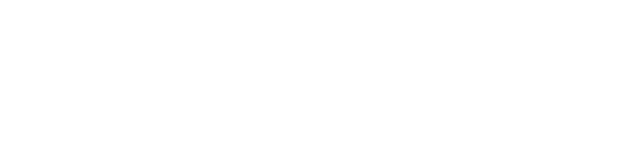
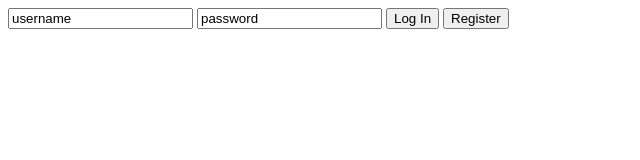
Before and after one commit to Chicago18/team-16, a plain HTML site: page final/index.html in a window 1280 px wide. Shown: the whole page, without its empty margins (0-640 px from the left). Drawn offline with Linux system fonts and the light colour scheme.

Commit message:
a login form

```diff
--- a/final/index.html
+++ b/final/index.html
@@ -6,7 +6,15 @@
 </head>
 
 <body>
-
+	<!--navbar woot; inclues login, -->
+	<!--<div class = "topnav">-->
+	<!--	<a class = "active" href = -->
+	<form>
+		<input type="text" name="username" value = "username">
+		<input type="text" name="password" value = "password">
+		<input type = "submit" value = "Log In" name = "login">
+		<input type = "submit" value = "Register" name = "register">
+	</form>
 
 
 </body>
```
